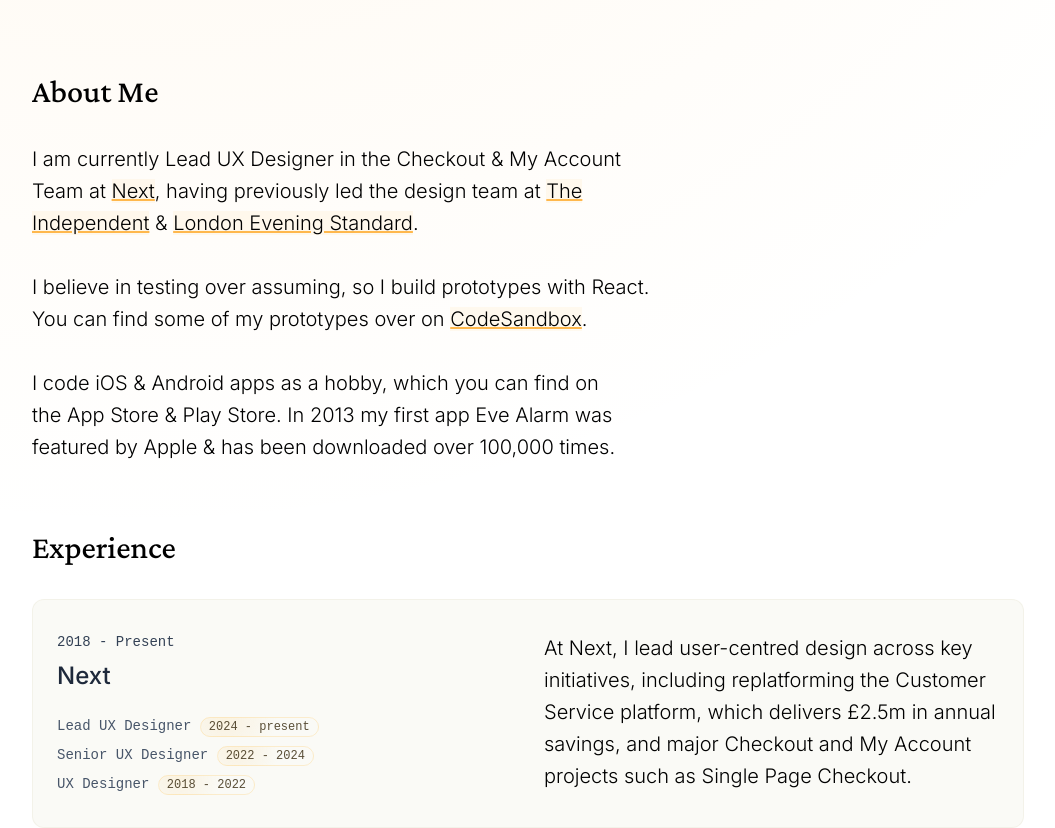
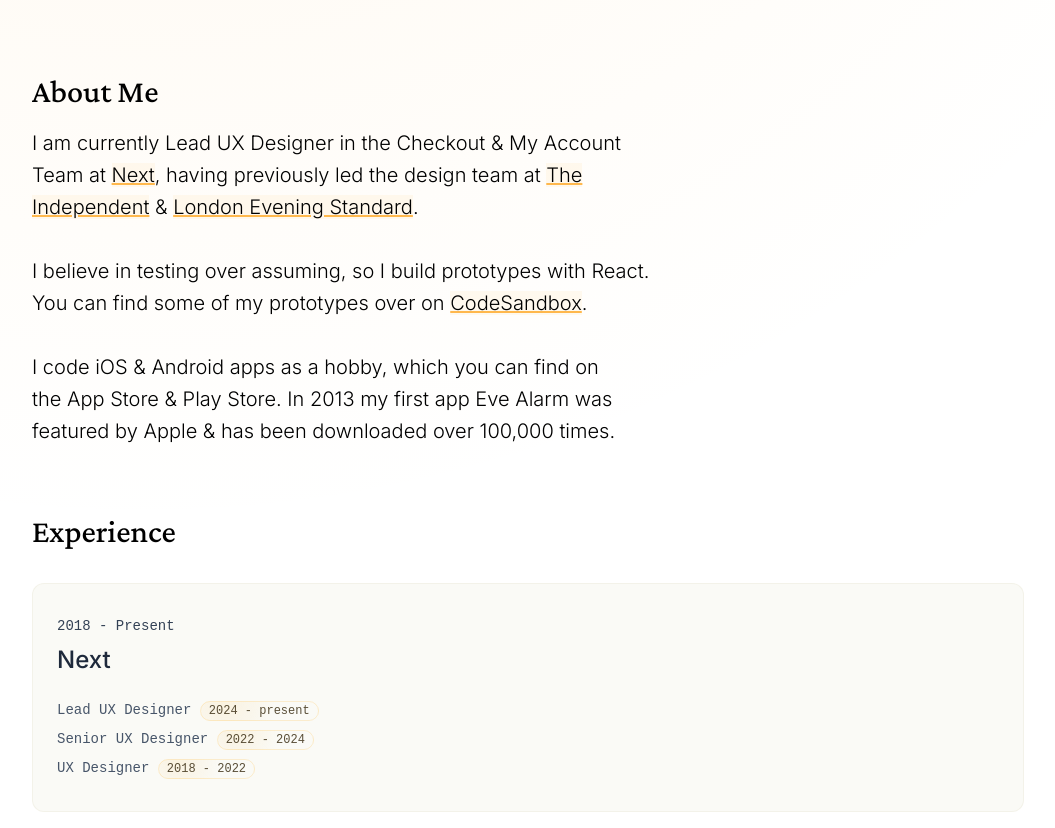
Before and after one commit to danielpape/danielpape.co.uk, a Next.js app: page / in a window 1280 px wide. Shown: the part 740-1568 px from the top of the page, without its empty margins (112-1167 px from the left). Built offline with nearby package versions, Linux system fonts and the light colour scheme.

Commit message:
Updated spacing and removed content

```diff
--- a/components/sections/About.js
+++ b/components/sections/About.js
@@ -2,20 +2,25 @@
   return (
     <section className="about">
       <h2 className="about__title">About Me</h2>
+      <div class="about__content">
         <p className="about__body">
-        I am currently Lead UX Designer in the Checkout & My Account Team at {" "}
-        <a href="https://www.next.co.uk" className="about__link" target="_blank">
+          I am currently Lead UX Designer in the Checkout & My Account Team at{" "}
+          <a
+            href="https://www.next.co.uk"
+            className="about__link"
+            target="_blank"
+          >
             Next
           </a>
-        , having previously led the design team at {" "}
+          , having previously led the design team at{" "}
           <a
             href="https://www.independent.co.uk"
             className="about__link"
             target="_blank"
           >
             The Independent
-        </a>
-          {" "} &{" "}
+          </a>{" "}
+          &{" "}
           <a
             href="https://www.standard.co.uk"
             className="about__link"
@@ -39,9 +44,10 @@
         </p>
         <p className="about__body">
           I code iOS & Android apps as a hobby, which you can find on the App
-        Store & Play Store. In 2013 my first app Eve Alarm was featured by Apple
-        & has been downloaded over 100,000 times.
+          Store & Play Store. In 2013 my first app Eve Alarm was featured by
+          Apple & has been downloaded over 100,000 times.
         </p>
+      </div>
     </section>
   );
 }
--- a/components/sections/Experience.js
+++ b/components/sections/Experience.js
@@ -23,14 +23,7 @@
                 </div>
               </div>
             </div>
-            <div className="experience__section">
-              <p className="experience__summary">
-                At Next, I lead user-centred design across key initiatives,
-                including replatforming the Customer Service platform, which
-                delivers £2.5m in annual savings, and major Checkout and My
-                Account projects such as Single Page Checkout.
-              </p>
-            </div>
+            <div className="experience__section"></div>
           </div>
         </div>
         <div className="experience__secondary">
--- a/styles/globals.css
+++ b/styles/globals.css
@@ -273,10 +273,16 @@
 .about {
   display: flex;
   flex-direction: column;
-  gap: 2rem;
+  gap: 1rem;
   max-width: 1024px;
   margin: 0 auto;
   padding: 2rem 1rem;
+}
+
+.about__content {
+  display: flex;
+  flex-direction: column;
+  gap: 2rem;
 }
 
 .about__title,
```
Lines whose indentation alone changed are shown as unchanged.
